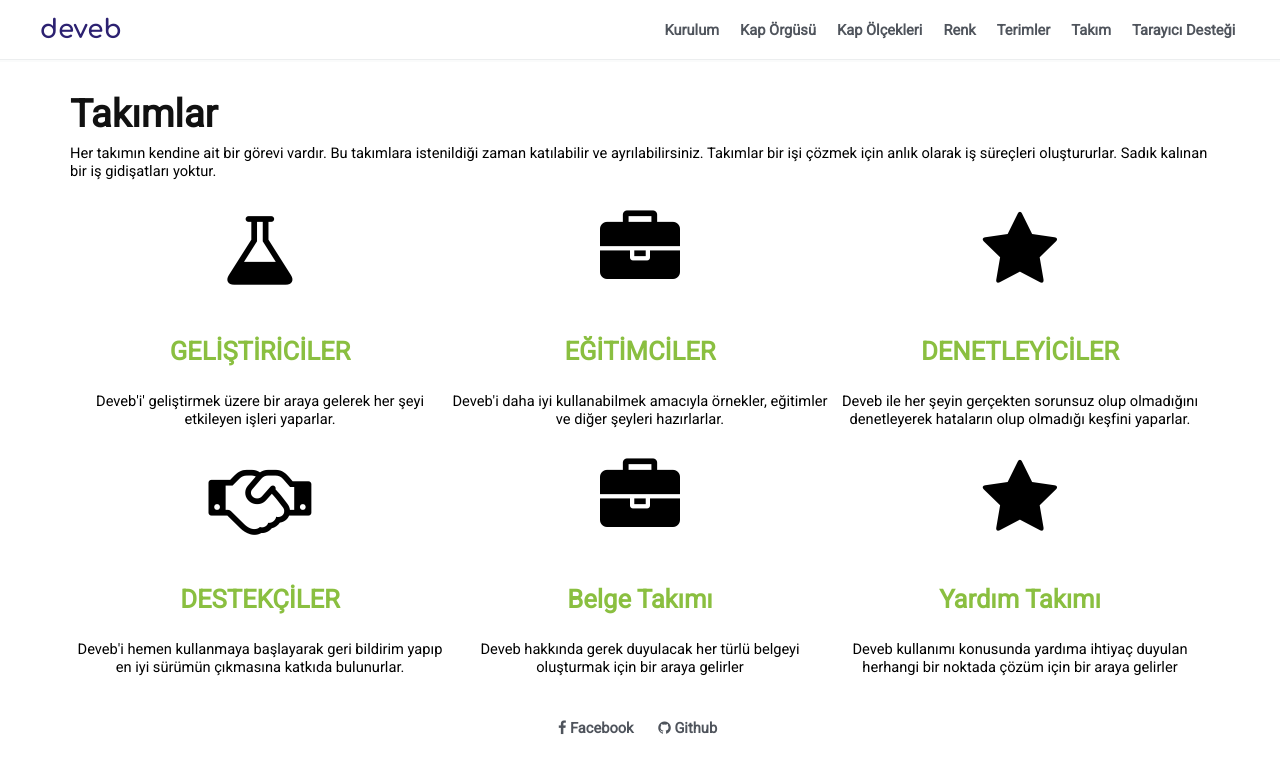
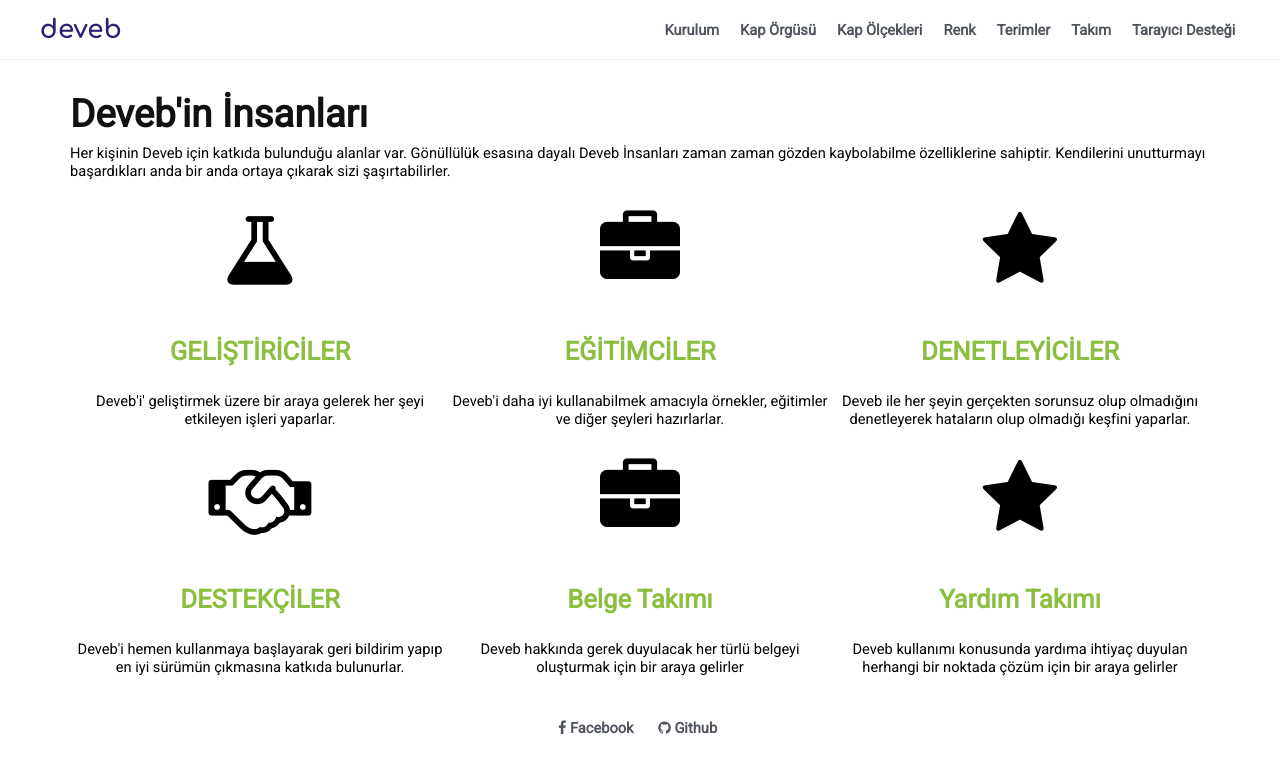
Before and after one commit to data-deveb/data-deveb.github.io, a Jekyll site: the page built from belgeler/takim.html, in a window 1280 px wide. Shown: the top 773 px of the page. Built offline with Jekyll 4.4.1, drawn with Linux system fonts in a browser that asks for light colours.

Commit message:
Düzeltme

```diff
--- a/belgeler/takim.html
+++ b/belgeler/takim.html
@@ -2,8 +2,8 @@
 layout: default
 title: Deveb'in İnsanları
 ---
-<h1>Takımlar</h1>
-<p>Her takımın kendine ait bir görevi vardır. Bu takımlara istenildiği zaman katılabilir ve ayrılabilirsiniz. Takımlar bir işi çözmek için anlık olarak iş süreçleri oluştururlar. Sadık kalınan bir iş gidişatları yoktur.</p>
+<h1>Deveb'in İnsanları</h1>
+<p>Her kişinin Deveb için katkıda bulunduğu alanlar var. Gönüllülük esasına dayalı Deveb İnsanları zaman zaman gözden kaybolabilme özelliklerine sahiptir. Kendilerini unutturmayı başardıkları anda bir anda ortaya çıkarak sizi şaşırtabilirler.</p>
 
 <div class="arala-1 dışkenar-0 metin-orta" data-gnl="1 1p" data-kçk="2 2p" data-ort="3 3p">
   <div data-gnl="1" data-kçk="1" data-ort="1">
```
